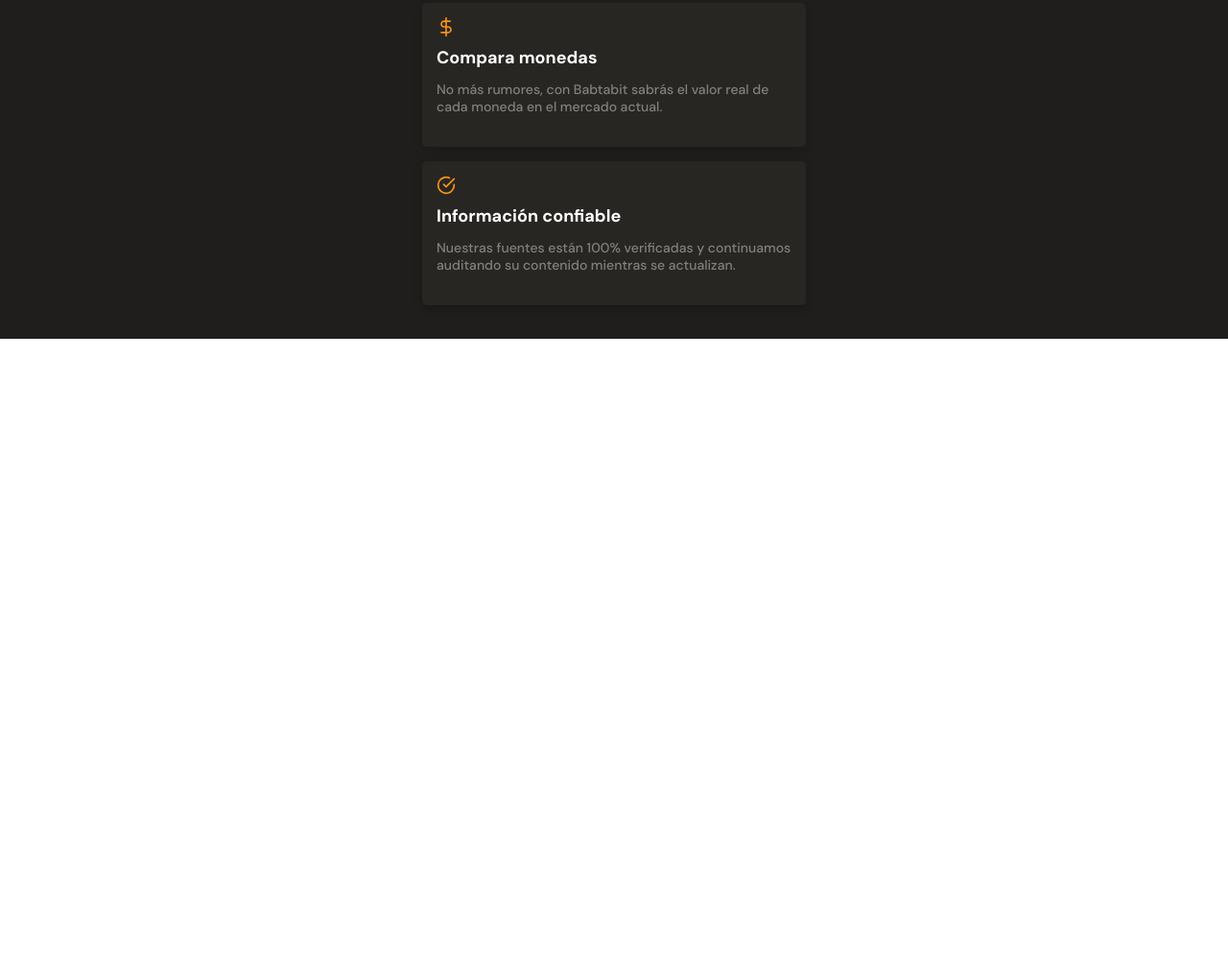
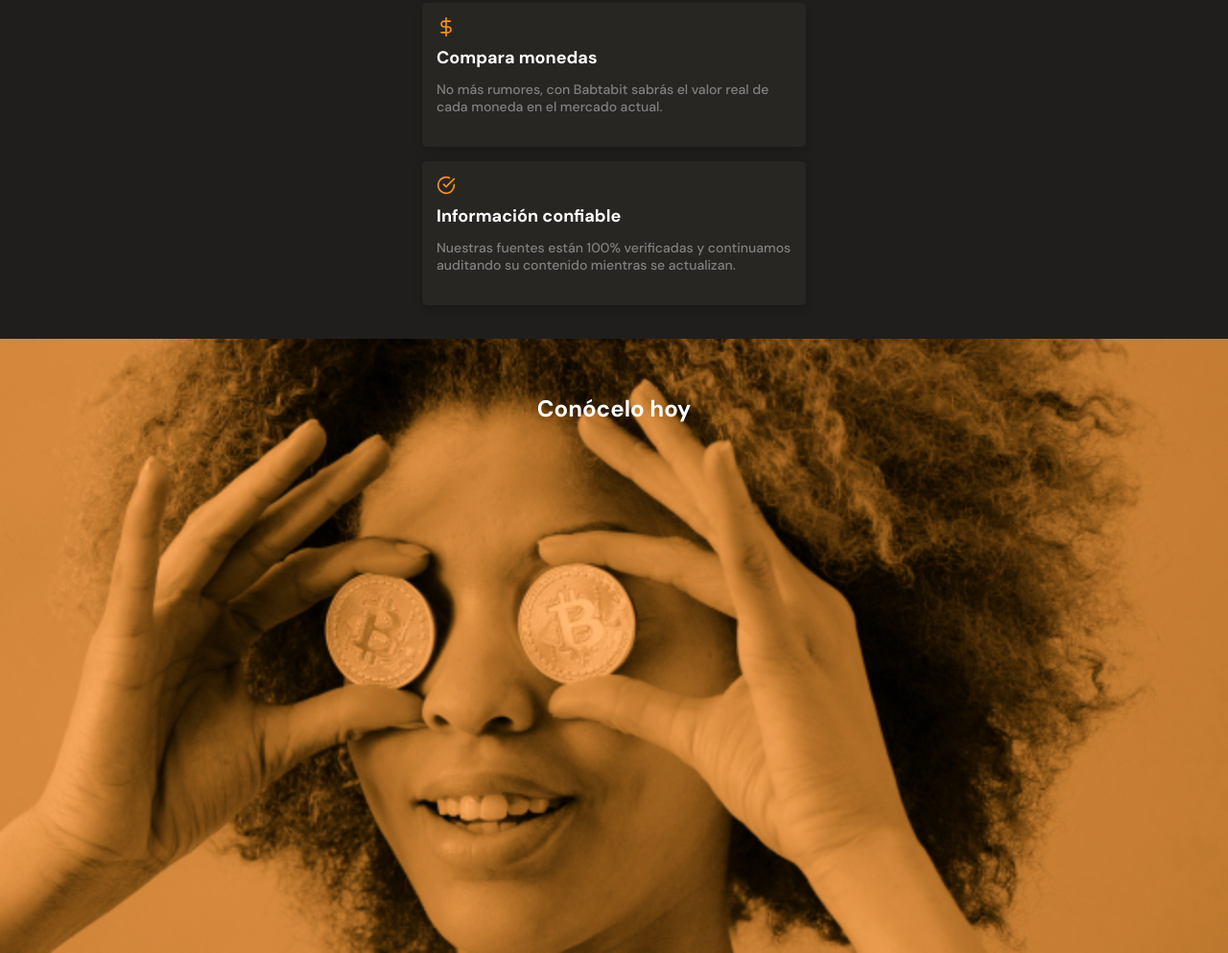
Before and after one commit to MariaFerBR/mobile-first-course-platzi, a plain HTML site: page index.html in a window 1280 px wide. Shown: the part 1997-2990 px from the top of the page at 96% size. Before the commit the page ends 2350 px from the top, so only its background shows below. Drawn offline with Linux system fonts and the light colour scheme.

Commit message:
Image' section

```diff
--- a/index.html
+++ b/index.html
@@ -138,7 +138,9 @@
           </article>
         </section>
       </section>
-      <section></section>
+      <section class="bitcoin-img-container">
+        <h2>Conócelo hoy</h2>
+      </section>
       <section></section>
     </main>
     <footer></footer>
--- a/styles.css
+++ b/styles.css
@@ -317,7 +317,7 @@
     padding: 15px;
     background-color: var(--black);
     border-radius: 5px;
-    box-shadow: 0 4px 8px rgba(0, 0 ,0, 0.16);
+    box-shadow: 0 4px 8px rgba(0, 0, 0, 0.16);
 }
 
 .product-detail--card span {
@@ -331,19 +331,19 @@
 }
 
 .product-detail--card span.clock {
-    background-image: url('./assets/icons/clock.svg');
+    background-image: url("./assets/icons/clock.svg");
 }
 
 .product-detail--card span.eye {
-    background-image: url('./assets/icons/eye.svg');
+    background-image: url("./assets/icons/eye.svg");
 }
 
 .product-detail--card span.money {
-    background-image: url('./assets/icons/dollar-sign.svg');
+    background-image: url("./assets/icons/dollar-sign.svg");
 }
 
 .product-detail--card span.check {
-    background-image: url('./assets/icons/check-circle.svg');
+    background-image: url("./assets/icons/check-circle.svg");
 }
 
 .product-card--title {
@@ -363,4 +363,27 @@
 
 /* FINISH CARD' SECTION STYLES */
 
+/* START CARD' SECTION IMAGE */
+
+.bitcoin-img-container {
+    width: 100%;
+    min-width: 320px;
+    height: 80vh;
+    background-image: url("./assets/img/bitcoinbaby2x.jpg");
+    background-position: center;
+    background-size: cover;
+    background-repeat: no-repeat;
+}
+
+.bitcoin-img-container h2 {
+    padding-top:  60px;
+    font-size: 2.4rem;
+    font-weight: bold;
+    line-height: 2.6rem;
+    color: var(--just-white);
+    text-align: center;
+}
+
+/* FINISH CARD' SECTION IMAGE */
+
 /* FINISH MAIN STYLES */
```
